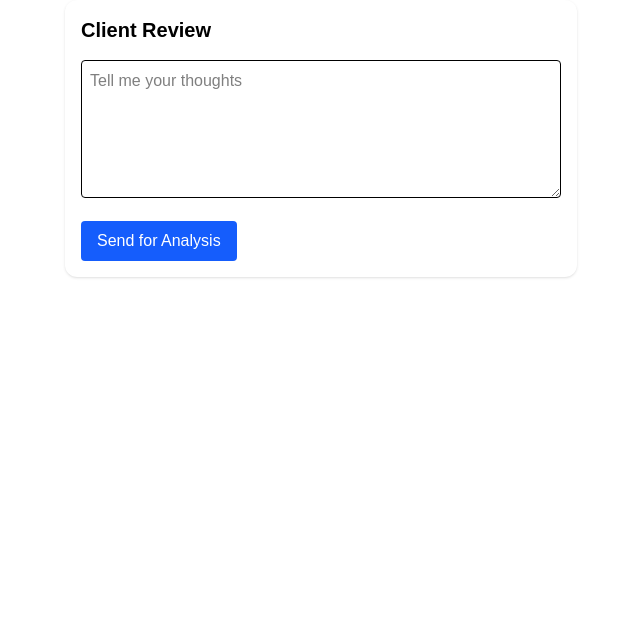
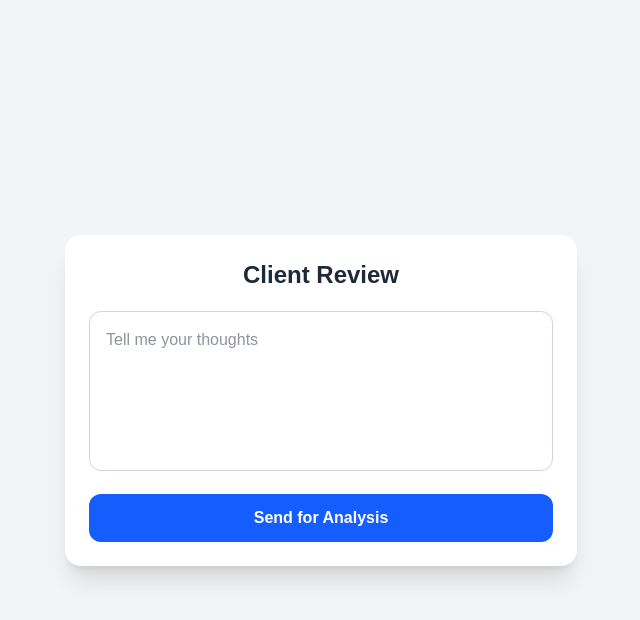
Before and after one commit to rafael-acerqueira/review-analyzer, a Next.js app in the folder frontend/: page / in a window 1280 px wide. Shown: the top 620 px of the page, without its empty margins (319-959 px from the left). Built offline with nearby package versions, Linux system fonts and the light colour scheme.

Commit message:
(frontend): Add animation and improve the styles

```diff
--- a/frontend/package.json
+++ b/frontend/package.json
@@ -10,6 +10,7 @@
   },
   "dependencies": {
     "@tanstack/react-query": "^5.76.1",
+    "framer-motion": "^12.12.1",
     "next": "15.3.2",
     "react": "^19.0.0",
     "react-dom": "^19.0.0",
--- a/frontend/src/app/review/components/ReviewForm.tsx
+++ b/frontend/src/app/review/components/ReviewForm.tsx
@@ -4,6 +4,7 @@ import { useState } from "react"
 import { useMutation } from '@tanstack/react-query';
 import { submitReviewRequest } from '../../lib/reviewService'
 import toast, { Toaster } from "react-hot-toast";
+import { motion, AnimatePresence } from 'framer-motion';
 
 export default function ReviewForm() {
   const [review, setReview] = useState('')
@@ -16,10 +17,10 @@ export default function ReviewForm() {
       setLlmFeedback(data);
       if (data.status === 'Accepted') {
         setApproved(true);
-        toast.success('✅ Review accepted! Confirm submission below.');
+        toast.success('Review accepted! Confirm submission below.');
       } else {
         setApproved(false);
-        toast.error('❌ Review rejected. See the feedback.');
+        toast.error('Review rejected. See the feedback.');
       }
     },
     onError: (error: any) => {
@@ -43,12 +44,13 @@ export default function ReviewForm() {
   }
 
   return (
-    <div className="max-w-lg mx-auto p-4 bg-white shadow rounded-xl space-y-4">
-      <Toaster />
-      <h1 className="text-xl font-bold">Client Review</h1>
+    <div className="min-h-screen flex items-center justify-center bg-gray-100 px-4">
+      <div className="max-w-lg w-full bg-white shadow-xl rounded-2xl p-6 space-y-5">
+        <Toaster position="top-right" />
+        <h1 className="text-2xl font-bold text-center text-gray-800">Client Review</h1>
         <form onSubmit={handleSubmit} className="space-y-4">
           <textarea
-          className="w-full border rounded p-2"
+            className="w-full border border-gray-300 rounded-xl p-4 text-gray-800 resize-none h-40 focus:outline-none focus:ring-2 focus:ring-blue-500"
             placeholder="Tell me your thoughts"
             rows={5}
             required
@@ -59,32 +61,50 @@ export default function ReviewForm() {
           {!approved && (
             <button
               type="submit"
-            className="bg-blue-600 text-white px-4 py-2 rounded hover:bg-blue-700 disabled:opacity-50"
+              className="w-full bg-blue-600 text-white font-semibold py-3 rounded-xl hover:bg-blue-700 transition disabled:opacity-50"
               disabled={mutation.isPending}
             >
               {mutation.isPending ? 'Analyzing...' : 'Send for Analysis'}
             </button>
           )}
 
+          <AnimatePresence>
             {approved && (
-          <button
+              <motion.button
                 type="button"
+                key="confirm"
+                initial={{ opacity: 0, scale: 0.95 }}
+                animate={{ opacity: 1, scale: 1 }}
+                exit={{ opacity: 0, scale: 0.95 }}
+                transition={{ duration: 0.2 }}
                 onClick={confirmSubmission}
-            className="bg-green-600 text-white px-4 py-2 rounded"
+                className="w-full bg-green-600 text-white py-3 font-semibold rounded-xl hover:bg-green-700 transition"
               >
                 Confirm and Submit Assessment
-          </button>
+              </motion.button>
             )}
+          </AnimatePresence>
 
+          <AnimatePresence>
             {llmFeedback && (
-          <div className="mt-4 p-4 border rounded bg-gray-100 space-y-2">
-            <p><strong>Status:</strong> {llmFeedback.status}</p>
-            <p><strong>Sentiment:</strong> {llmFeedback.sentiment}</p>
-            <p><strong>Feedback da IA:</strong> {llmFeedback.feedback}</p>
-          </div>
+              <motion.div key="feedback"
+                initial={{ opacity: 0, y: 20 }}
+                animate={{ opacity: 1, y: 0 }}
+                exit={{ opacity: 0, y: -10 }}
+                transition={{ duration: 0.3 }}
+                className="p-4 bg-gray-50 border rounded-xl space-y-2 text-sm text-gray-700"
+              >
+                <p><strong>Status:</strong> <span className="text-gray-900">{llmFeedback.status}</span></p>
+                <p><strong>Sentiment:</strong> <span className="text-gray-900">{llmFeedback.sentiment}</span></p>
+                <p><strong>AI Feedback:</strong> <span className="italic">{llmFeedback.feedback}</span></p>
+              </motion.div>
             )}
+          </AnimatePresence>
+
+
 
         </form>
       </div>
+    </div >
   )
 }
```
Also changed, not shown: 1 other file (tests, documents, lock files or other folders). Lines whose indentation alone changed are shown as unchanged.
